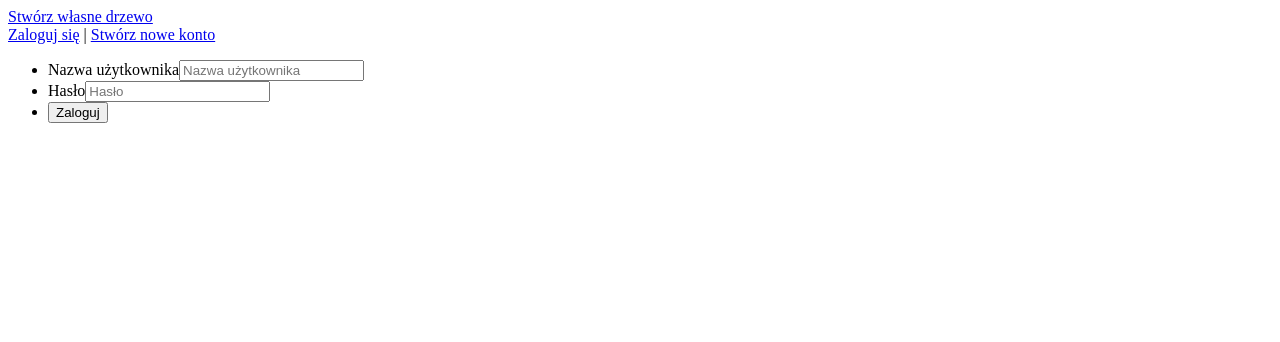
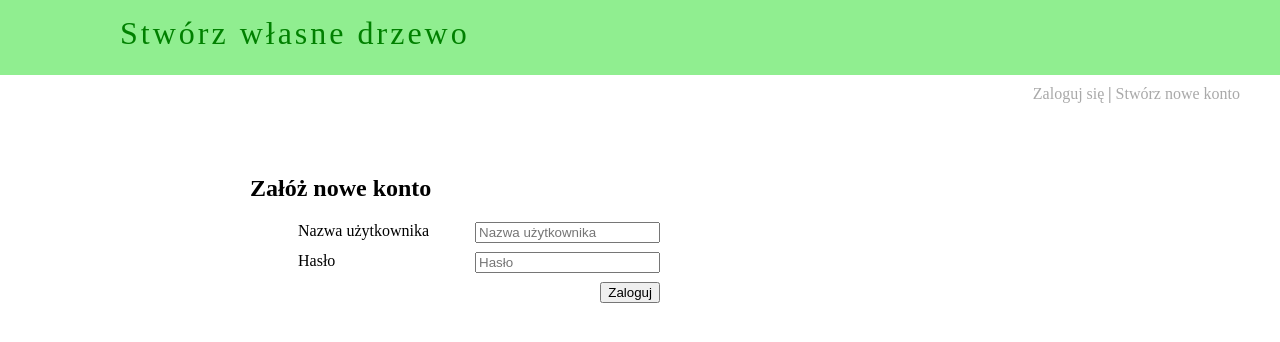
Before and after one commit to aveiro7/dendrology, a Python web app: template templates/register.html in a window 1280 px wide. Shown: the top 342 px of the page. Run offline with Jinja, Linux system fonts and the light colour scheme; the template is opened without the code that fills it, so the values that code supplies are empty.

Commit message:
added a touch of CSS

```diff
--- a/application.py
+++ b/application.py
@@ -51,7 +51,7 @@ def register():
         result = db.execute(query, [username]).fetchone()
 
         if result:
-            error = "Ta nazwa użytkownika jest już zajęta"
+            error = u"Ta nazwa użytkownika jest już zajęta"
             return render_template('register.html', error=error)
 
         query = '''insert into user (username, password)
@@ -86,13 +86,13 @@ def login():
         result = db.execute(query, [username]).fetchone()
 
         if result is None:
-            error = "Nie ma takiego użytkownika"
+            error = u"Nie ma takiego użytkownika"
             return render_template('login.html', error=error)
 
         user_id, pwd = result
 
         if password != pwd:
-            error = "Hasło jest nieprawidłowe"
+            error = u"Hasło jest nieprawidłowe"
             return render_template('login.html', error=error)
 
         session['logged_in'] = True
--- /dev/null
+++ b/static/style.css
@@ -0,0 +1,94 @@
+a {
+    text-decoration: none;
+    color: darkgray;
+}
+
+a:hover {
+    color: gray;
+}
+
+.metanav {
+    float: right;
+    margin-top: 10px;
+    color: gray;
+    margin-right: 40px;
+}
+
+.header-text {
+    height: 45px;
+    width: 100%;
+    background: lightgreen;
+    padding-top: 15px;
+    padding-bottom: 15px;
+}
+
+.header-text a {
+    margin-left: 120px;
+    letter-spacing: 3px;
+    color: green;
+    font-size: 24pt;
+    margin-top: 20px;
+}
+
+.sidebar {
+    position: absolute;
+    top: 75px;
+    bottom: 0;
+    width: 200px;
+    /*background: lime;*/
+    /*opacity: 0.5;*/
+    align-content: center;
+}
+
+.sidebar button {
+    margin-left: 40px;
+    margin-top: 100px;
+    height: 40px;
+    margin-bottom: 20px;
+}
+
+.main-content {
+    margin-left: 250px;
+    margin-top: 100px;
+}
+
+body {
+    margin: 0px 0px 0px 0px;
+}
+
+ul {
+    list-style: none;
+}
+
+.error {
+    background: #d5ecae;
+    padding: 0.5em;
+    width: 428px;
+}
+
+label {
+    padding: 8px;
+}
+
+li {
+    margin-bottom: 12px;
+}
+
+input {
+    float: right;
+}
+
+.form {
+    width: 410px;
+}
+
+.flash {
+    background: #d5ecae;
+    padding: 0.5em;
+    border: 1px solid #AACD6E;
+    margin-left: 200px;
+    width: 250px;
+    float: left;
+    margin-top: 35px;
+    text-align: center
+}
--- a/templates/add_person.html
+++ b/templates/add_person.html
@@ -1,5 +1,6 @@
 {% extends 'layout.html' %}
 {% block body %}
+    <div class=main-content>
     {% if session.logged_in %}
         <form method=post action="{{ url_for('add_person') }}">
         <ul>
@@ -16,4 +17,5 @@
         <a href="{{ url_for('register') }}">Zarejestruj się</a>
 
     {% endif %}
+    </div>
 {% endblock %}
--- a/templates/edit_person.html
+++ b/templates/edit_person.html
@@ -1,5 +1,6 @@
 {% extends 'layout.html' %}
 {% block body %}
+    <div class=main-content>
     <form method=post action="{{ url_for('edit_person', person_id=person.id) }}">
     <ul>
         <li>
@@ -19,4 +20,5 @@
         </li>
     </ul>
     </form>
+    </div>
 {% endblock %}
--- a/templates/layout.html
+++ b/templates/layout.html
@@ -1,14 +1,18 @@
 <!DOCTYPE html>
 <title>Drzewo genealogiczne</title>
+<link rel=stylesheet type=text/css href="{{ url_for('static', filename='style.css') }}">
+<link rel="stylesheet" href="{{ url_for('static', filename='font-awesome-4.6.3/css/font-awesome.min.css') }}">
 <link rel="shortcut icon" href="{{ url_for('static', filename='favicon.ico') }}">
 <div class=page>
-    <a href="{{ url_for('show_tree') }}">Stwórz własne drzewo</a>
+    <div class=header-text>
+        <a href="{{ url_for('show_tree') }}">Stwórz własne drzewo</a>
+    </div>
     <div class=metanav>
     {% if not session.logged_in %}
         <a href="{{ url_for('login') }}">Zaloguj się</a> |
         <a href="{{ url_for('register') }}">Stwórz nowe konto</a>
     {% else %}
-        Hello, {{ session.username }} |
+        Witaj, {{ session.username }} |
         <a href="{{ url_for('logout') }}">Wyloguj się</a>
     {% endif %}
     </div>
--- a/templates/register.html
+++ b/templates/register.html
@@ -1,5 +1,12 @@
 {% extends 'layout.html' %}
 {% block body %}
+    <div class=main-content>
+
+    <h2> Załóż nowe konto </h2>
+
+    {% if error %}<p class=error><strong>Błąd:</strong> {{ error }}{% endif %}
+
+    <div class=form>
         <form action="{{ url_for('register') }}" method=POST>
         <ul>
             <li><label>Nazwa użytkownika</label><input type=text name=username_r placeholder="Nazwa użytkownika"></li>
@@ -7,4 +14,6 @@
             <li><input type=submit value="Zaloguj"></li>
         </ul>
         </form>
+    </div>
+    </div>
 {% endblock %}
```
Also changed, not shown: templates/login.html (+9 -0 lines), templates/show_tree.html (+8 -2 lines). Lines whose indentation alone changed are shown as unchanged.
